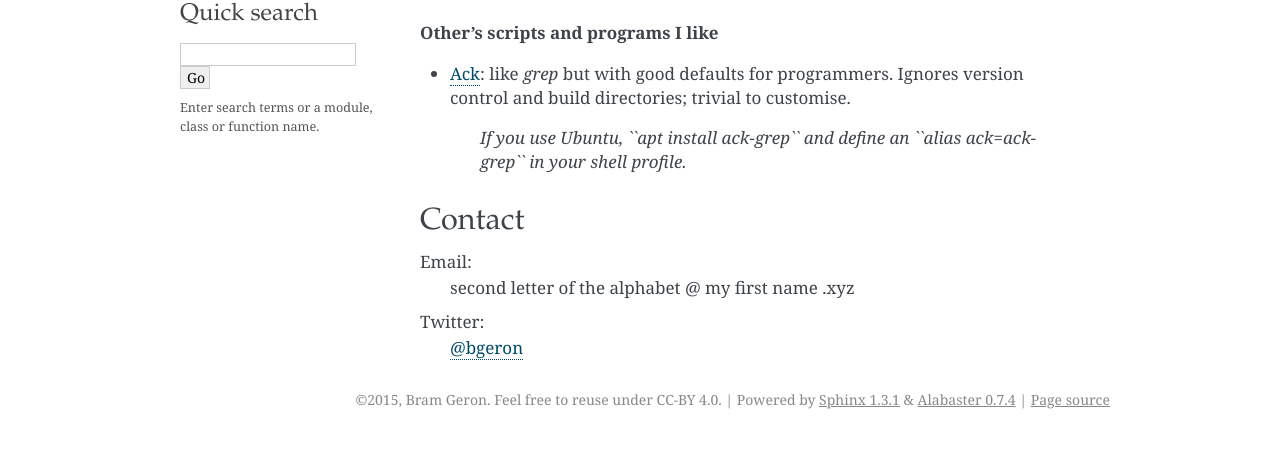
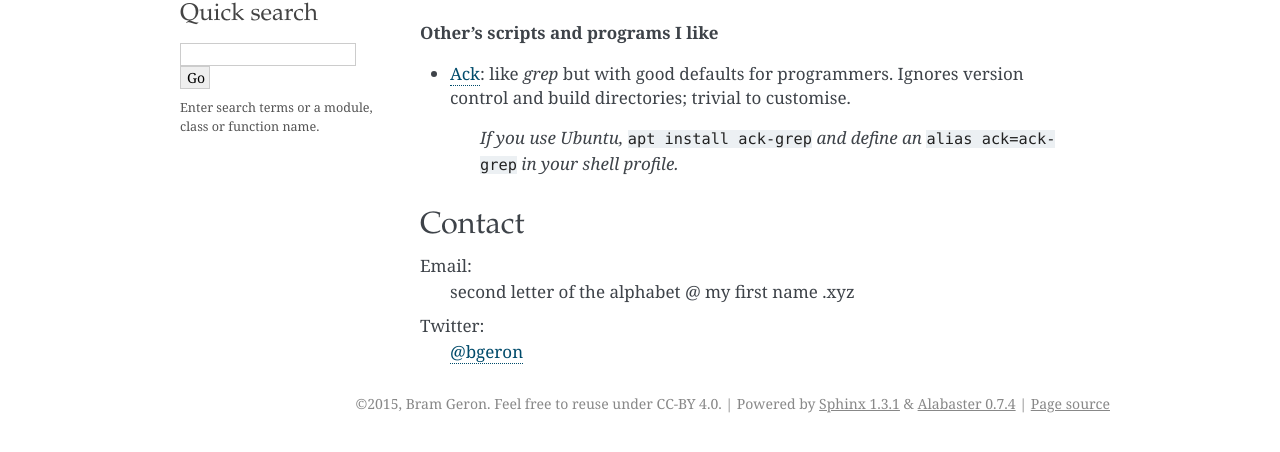
Before and after one commit to bgeron/snippets, a plain HTML site: page index.html in a window 1280 px wide. Shown: the part 318-770 px from the top of the page. Drawn offline with Linux system fonts and the light colour scheme.

Commit message:
new version

```diff
--- a/index.html
+++ b/index.html
@@ -68,7 +68,7 @@
 <ul>
 <li><p class="first"><a class="reference external" href="http://beyondgrep.com/">Ack</a>: like <em>grep</em> but with good defaults for programmers. Ignores version control and build directories; trivial to customise.</p>
 <blockquote>
-<div><p><em>If you use Ubuntu, ``apt install ack-grep`` and define an ``alias ack=ack-grep`` in your shell profile.</em></p>
+<div><p><em>If you use Ubuntu,</em> <code class="docutils literal"><span class="pre">apt</span> <span class="pre">install</span> <span class="pre">ack-grep</span></code> <em>and define an</em> <code class="docutils literal"><span class="pre">alias</span> <span class="pre">ack=ack-grep</span></code> <em>in your shell profile.</em></p>
 </div></blockquote>
 </li>
 </ul>
```
Also changed, not shown: _sources/index.txt.
